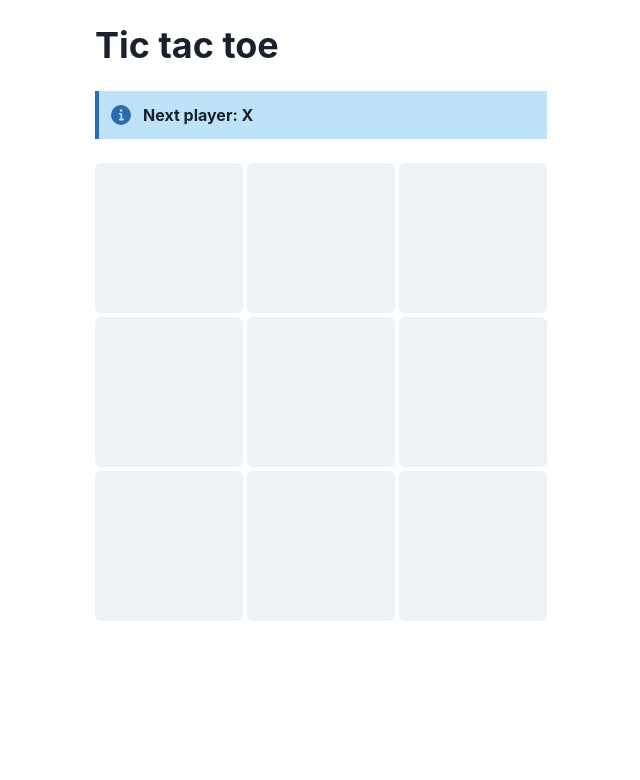
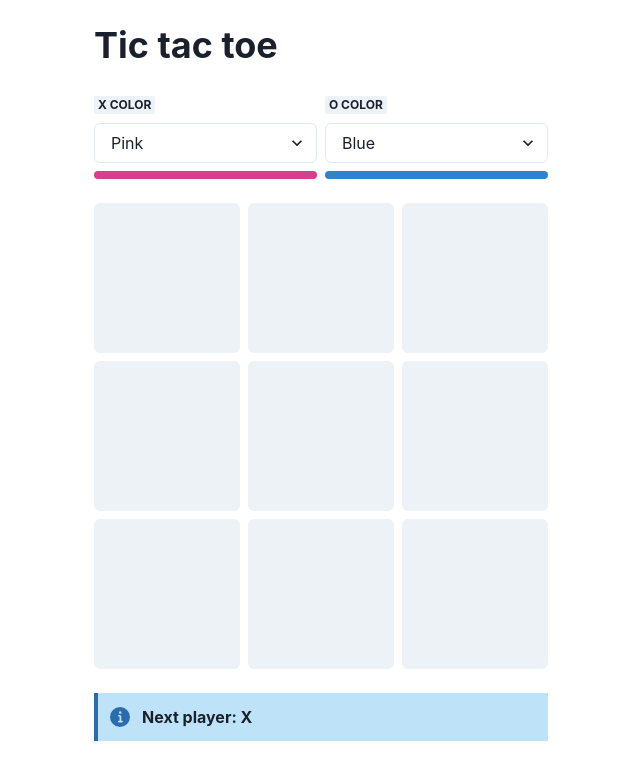
Before and after one commit to marklynskey/tic-tac-toe, a React (Create React App) app: page / in a window 1280 px wide. Shown: the top 780 px of the page, without its empty margins (319-959 px from the left). Built offline with nearby package versions, Linux system fonts and the light colour scheme.

Commit message:
add color picker component

```diff
--- a/src/Game.jsx
+++ b/src/Game.jsx
@@ -1,4 +1,5 @@
 import Board from './components/Board/Board';
+import ColorPicker from './components/ColorPicker/ColorPicker';
 import Status from './components/Status/Status';
 import calculateWinner from './utils/calculateWinner';
 import { Center, Heading, Stack } from '@chakra-ui/react';
@@ -8,6 +9,8 @@ const Game = () => {
   const [history, setHistory] = useState([{ squares: Array(9).fill(null) }]);
   const [stepNumber, setStepNumber] = useState(0);
   const [xIsNext, setxIsNext] = useState(true);
+  const [xColor, setXColor] = useState('pink');
+  const [oColor, setOColor] = useState('blue');
 
   const current = history[stepNumber];
   const winner = calculateWinner(current.squares);
@@ -31,13 +34,25 @@ const Game = () => {
 
   return (
     <Center>
-      <Stack w={452} spacing={6} m={6}>
+      <Stack w={454} spacing={6} m={6}>
         <Heading>Tic tac toe</Heading>
-        <Status winner={winner} xIsNext={xIsNext} />
+        <Stack direction="row" spacing={2}>
+          <ColorPicker
+            label="X color"
+            value={xColor}
+            onChange={event => setXColor(event.target.value)}
+          />
+          <ColorPicker
+            label="O Color"
+            value={oColor}
+            onChange={event => setOColor(event.target.value)}
+          />
+        </Stack>
         <Board
           squares={current.squares}
           onClick={index => handleClick(index)}
         />
+         <Status winner={winner} xIsNext={xIsNext} />
       </Stack>
     </Center>
   );
--- a/src/components/Board/Board.jsx
+++ b/src/components/Board/Board.jsx
@@ -15,9 +15,7 @@ const Board = props => {
     <Grid
       templateRows="repeat(3, 1fr)"
       templateColumns="repeat(3, 1fr)"
-      gap={1}
-      //m={6}
-      //width={146}
+      gap={2}
     >
       <GameSquare index={0} />
       <GameSquare index={1} />
--- /dev/null
+++ b/src/components/ColorPicker/ColorPicker.jsx
@@ -0,0 +1,35 @@
+import { Badge, Button, Select, Stack } from '@chakra-ui/react';
+import { useId } from 'react';
+
+const ColorPicker = ({ label, onChange, value }) => {
+  const id = useId();
+  const colors = [
+    'red',
+    'orange',
+    'yellow',
+    'green',
+    'teal',
+    'blue',
+    'cyan',
+    'purple',
+    'pink',
+  ];
+
+  return (
+    <Stack width="100%">
+      <label htmlFor={id}><Badge>{label}</Badge></label>
+      <Select
+        id={id}
+        value={value}
+        onChange={onChange}
+      >
+        {colors.map(color => (
+          <option value={color}>{color.charAt(0).toUpperCase() + color.slice(1)}</option>
+        ))}
+      </Select>
+      <Button colorScheme={value} h={2} aria-hidden="true" pointerEvents="none" tabIndex="-1" />
+    </Stack>
+  );
+};
+
+export default ColorPicker;
```
